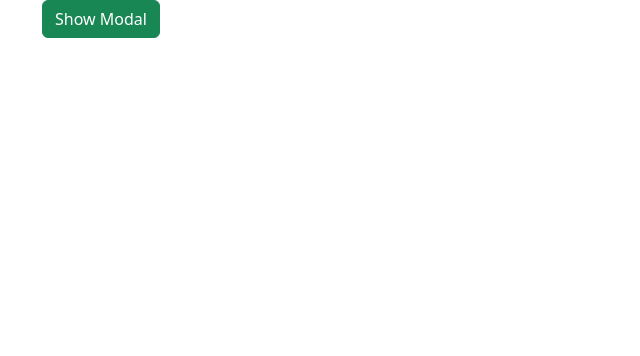
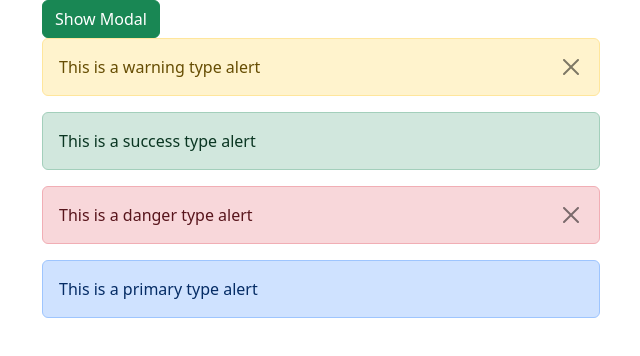
Before and after one commit to arnasir505/homework58, a React (Vite) app: page / in a window 1280 px wide. Shown: the top 356 px of the page, without its empty margins (40-680 px from the left). Built offline with nearby package versions, Linux system fonts and the light colour scheme.

Commit message:
Added rendering based on props to alert and close button

```diff
--- a/src/App.tsx
+++ b/src/App.tsx
@@ -1,5 +1,6 @@
 import { useState } from 'react';
 import Modal from './components/Modal/Modal';
+import Alert from './components/Alert/Alert';
 
 function App() {
   const [showModal, setShowModal] = useState(false);
@@ -19,6 +20,10 @@ function App() {
 
   const cancel = () => {
     setShowModal(false);
+  };
+
+  const closeAlert = (e: React.MouseEvent) => {
+    e.currentTarget.parentElement?.remove();
   };
 
   return (
@@ -47,6 +52,18 @@ function App() {
           ))}
         </div>
       </Modal>
+      <Alert type='warning' onDismiss={closeAlert}>
+        <span>This is a warning type alert</span>
+      </Alert>
+      <Alert type='success'>
+        <span>This is a success type alert</span>
+      </Alert>
+      <Alert type='danger' onDismiss={closeAlert}>
+        <span>This is a danger type alert</span>
+      </Alert>
+      <Alert type='primary'>
+        <span>This is a primary type alert</span>
+      </Alert>
     </div>
   );
 }
--- a/src/components/Alert/Alert.tsx
+++ b/src/components/Alert/Alert.tsx
@@ -1,12 +1,25 @@
 import React from 'react';
 
-interface AlertProps {
+interface AlertProps extends React.PropsWithChildren {
   type: string;
-  onDismiss: () => void;
+  onDismiss?: React.MouseEventHandler;
 }
 
-const Alert: React.FC<AlertProps> = () => {
-  return <div>Alert</div>;
+const Alert: React.FC<AlertProps> = ({ type, onDismiss, children }) => {
+  return (
+    <div
+      className={`alert alert-${type} w-50 d-flex align-items-center justify-content-between`}
+    >
+      {children}
+      {onDismiss ? (
+        <button
+          type='button'
+          className='btn-close'
+          onClick={onDismiss}
+        ></button>
+      ) : null}
+    </div>
+  );
 };
 
 export default Alert;
```
